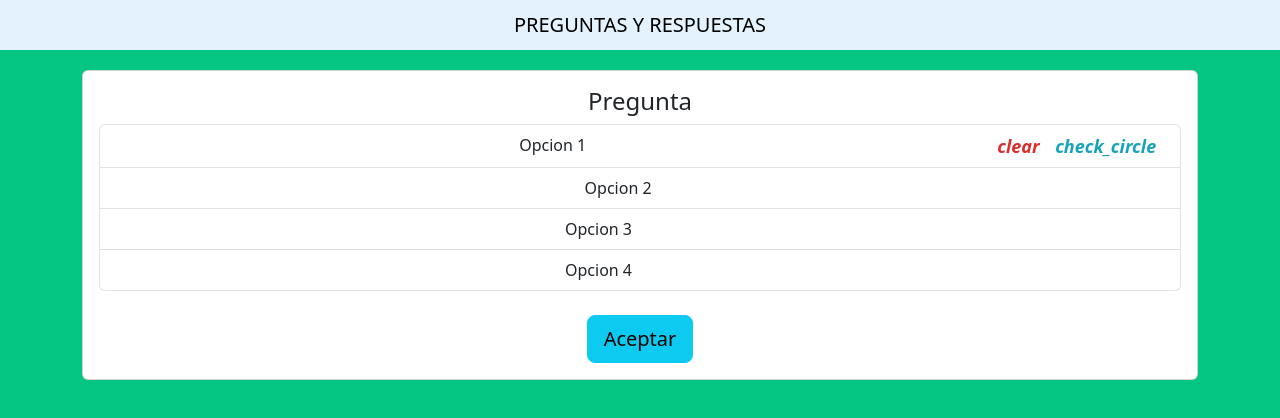
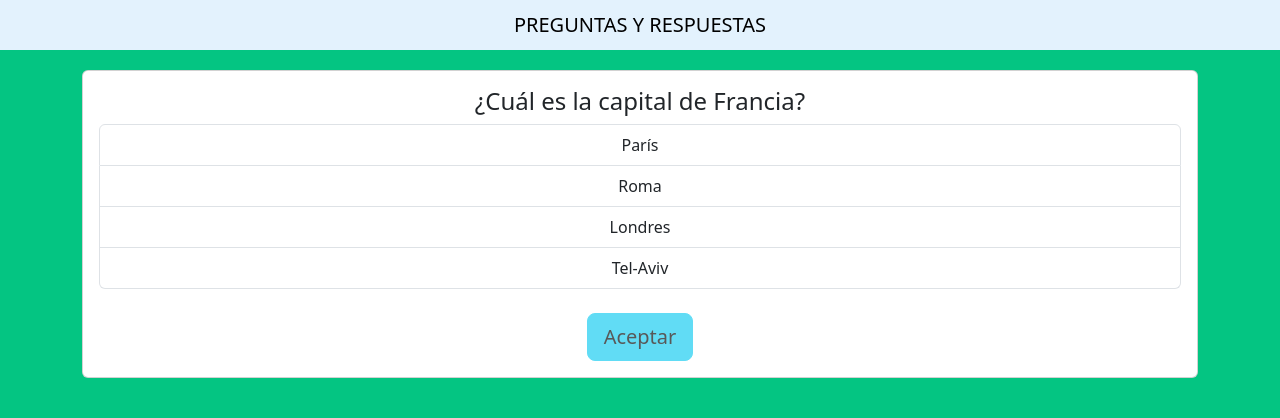
Before and after one commit to fabregu/app-questions, an Angular app: page /pregunta in a window 1280 px wide. Shown: the top 418 px of the page. Built offline with nearby package versions, Linux system fonts and the light colour scheme.

Commit message:
feat: Seleccionar respuesta

```diff
--- a/src/app/components/pregunta/botonera/botonera.component.html
+++ b/src/app/components/pregunta/botonera/botonera.component.html
@@ -1,5 +1,7 @@
 <div class="row">
     <div class="col-lg-4 offset-lg-4">
-        <button  class="btn btn-info btn-lg btn-block">Aceptar</button>
+        <button  class="btn btn-info btn-lg btn-block"
+            [disabled]="preguntaService.deshabilitarBoton"
+            (click)="siguiente()">{{ btnString }}</button>
     </div>
 </div>
--- a/src/app/components/pregunta/botonera/botonera.component.ts
+++ b/src/app/components/pregunta/botonera/botonera.component.ts
@@ -1,4 +1,5 @@
 import { Component } from '@angular/core';
+import { PreguntaService } from '../../../services/pregunta.service';
 
 @Component({
   selector: 'app-botonera',
@@ -8,5 +9,15 @@ import { Component } from '@angular/core';
   styleUrl: './botonera.component.css'
 })
 export class BotoneraComponent {
+  btnString = 'Aceptar';
+  constructor(public preguntaService: PreguntaService) {}
 
+  siguiente() {
+    switch (this.btnString) {
+      case 'Aceptar': {
+        this.preguntaService.pregConfirmada = true;
+        this.btnString = 'Siguiente';
+      }
+    }
+  }
 }
--- a/src/app/components/pregunta/pregunta.component.html
+++ b/src/app/components/pregunta/pregunta.component.html
@@ -1,21 +1,11 @@
-<h4 class="card-title">Pregunta</h4>
+<h4 class="card-title">{{obtenerPreguntas()}}</h4>
 <ul class="list-group">
-    <li class="list-group-item">
-        Opcion 1
-        <span class="badge"><i class="material-icons correct">check_circle</i></span>
-        <span class="badge"><i class="material-icons incorrect">clear</i></span>
-    </li>
-    <li class="list-group-item">
-        Opcion 2
-        <span class="badge"><i class="material-icons">clear</i></span>
-    </li>
-    <li class="list-group-item">
-        Opcion 3
-        <span class="badge"><i class="material-icons">check_circle</i></span>
-    </li>
-    <li class="list-group-item">
-        Opcion 4
-        <span class="badge"><i class="material-icons">check_circle</i></span>
+    <li class="list-group-item"
+        *ngFor="let respuesta of listPreguntas[preguntaService.indexPregunta].respuestas"
+        (click)="respuestaSeleccionada(respuesta)" [ngClass]="addClassOption(respuesta)">
+        {{ respuesta.nombre }}
+        <span class="badge" *ngIf="iconCorrecta(respuesta)"><i class="material-icons correct">check_circle</i></span>
+        <span class="badge"  *ngIf="iconIncorrecta(respuesta)"><i class="material-icons incorrect">clear</i></span>
     </li>
 </ul>
 <br>
--- a/src/app/components/pregunta/pregunta.component.ts
+++ b/src/app/components/pregunta/pregunta.component.ts
@@ -1,13 +1,72 @@
 import { Component } from '@angular/core';
+import { CommonModule } from '@angular/common';
 import { BotoneraComponent } from './botonera/botonera.component';
+import { Pregunta } from '../../models/pregunta.entity';
+import { PreguntaService } from '../../services/pregunta.service';
+import { Respuesta } from '../../models/respuesta.entity';
 
 @Component({
   selector: 'app-pregunta',
   standalone: true,
-  imports: [BotoneraComponent],
+  imports: [CommonModule, BotoneraComponent],
   templateUrl: './pregunta.component.html',
   styleUrl: './pregunta.component.css'
 })
 export class PreguntaComponent {
+  listPreguntas: Pregunta[] = [];
 
+  constructor(public preguntaService: PreguntaService) { }
+
+  ngOnInit(): void {
+    this.listPreguntas = this.preguntaService.getPreguntas();
+  }
+
+  obtenerPreguntas() {
+    return this.listPreguntas[this.preguntaService.indexPregunta].descripcionPregunta;
+  }
+
+  respuestaSeleccionada(respuesta: Respuesta) {
+    this.preguntaService.opcionSeleccionada = respuesta;
+    this.preguntaService.deshabilitarBoton = false;
+  }
+
+  addClassOption(respuesta: Respuesta) {
+    //return respuesta === this.preguntaService.opcionSeleccionada && !this.preguntaService.pregConfirmada ? 'active text-light' : '';
+    if (respuesta === this.preguntaService.opcionSeleccionada && !this.preguntaService.pregConfirmada) {
+      return 'active text-light';
+    }
+
+    //Respuesta correctay confirmada
+    if (respuesta === this.preguntaService.opcionSeleccionada && this.preguntaService.pregConfirmada && this.preguntaService.opcionSeleccionada.esCorrecta === 1) {
+      return 'list-group-item-success';
+    }
+
+    //Respuesta incorrecta y confirmada
+    if (respuesta === this.preguntaService.opcionSeleccionada && this.preguntaService.pregConfirmada && this.preguntaService.opcionSeleccionada.esCorrecta === 0) {
+      return 'list-group-item-danger';
+    }
+    return '';
+  }
+
+  iconCorrecta(respuesta: Respuesta) {
+    //Icono respuesta correcta
+    if (respuesta === this.preguntaService.opcionSeleccionada &&
+        this.preguntaService.pregConfirmada &&
+        this.preguntaService.opcionSeleccionada.esCorrecta === 1) {
+      return true;
+    } else {
+      return false;
+    }
+  }
+
+  iconIncorrecta(respuesta: Respuesta) {
+    //Icono respuesta correcta
+    if (respuesta === this.preguntaService.opcionSeleccionada &&
+        this.preguntaService.pregConfirmada &&
+        this.preguntaService.opcionSeleccionada.esCorrecta === 0) {
+      return true;
+    } else {
+      return false;
+    }
+  }
 }
--- a/src/app/models/pregunta.entity.ts
+++ b/src/app/models/pregunta.entity.ts
@@ -4,7 +4,7 @@ export class Pregunta {
     descripcionPregunta: string = '';
     respuestas: Respuesta[] = [];
 
-    public(descripcionPregunta: string, respuestas: Respuesta[]) {
+    constructor(descripcionPregunta: string, respuestas: Respuesta[]) {
         this.descripcionPregunta = descripcionPregunta;
         this.respuestas = respuestas;
     }
--- a/src/app/models/respuesta.entity.ts
+++ b/src/app/models/respuesta.entity.ts
@@ -2,7 +2,7 @@ export class Respuesta {
     nombre: string = '';
     esCorrecta: number = 0;
 
-    public (nombre: string, esCorrecta: number){
+    constructor (nombre: string, esCorrecta: number){
         this.nombre = nombre;
         this.esCorrecta = esCorrecta;
     }
--- a/src/app/services/pregunta.service.ts
+++ b/src/app/services/pregunta.service.ts
@@ -1,9 +1,39 @@
 import { Injectable } from '@angular/core';
+import { Pregunta } from '../models/pregunta.entity';
+import { Respuesta } from '../models/respuesta.entity';
 
 @Injectable({
   providedIn: 'root'
 })
 export class PreguntaService {
+  indexPregunta: number = 0;
+  opcionSeleccionada: Respuesta | null = null;
+  deshabilitarBoton = true;
+  pregConfirmada = false;
 
+  public preguntas: any[] = [
+    new Pregunta('¿Cuál es la capital de Francia?', [
+      new Respuesta('París', 1),
+      new Respuesta('Roma', 0),
+      new Respuesta('Londres', 0),
+      new Respuesta('Tel-Aviv', 0)
+    ]),
+    new Pregunta('¿Cuál es la capital de Rusia?', [
+      new Respuesta('Montevideo', 0),
+      new Respuesta('El Cairo', 0),
+      new Respuesta('Moscú', 1),
+      new Respuesta('La Habana', 0)
+    ]),
+    new Pregunta('¿Cuál es la capital de Holanda?', [
+      new Respuesta('Quito', 0),
+      new Respuesta('Amsterdam', 1),
+      new Respuesta('Madrid', 0),
+      new Respuesta('Whashington', 0)
+    ])
+  ];
   constructor() { }
+
+  getPreguntas() {
+    return this.preguntas.slice();
+  }
 }
```
